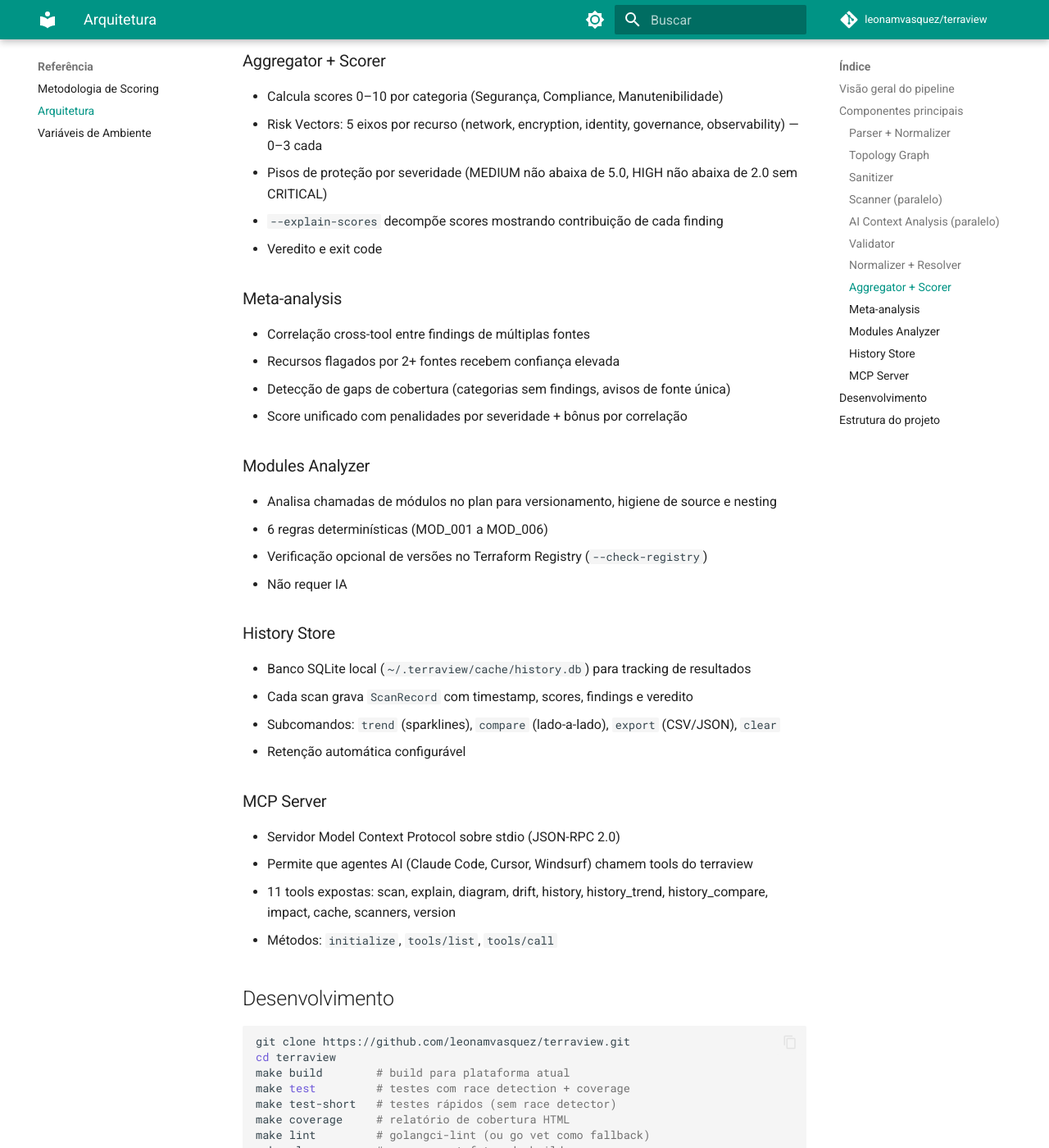
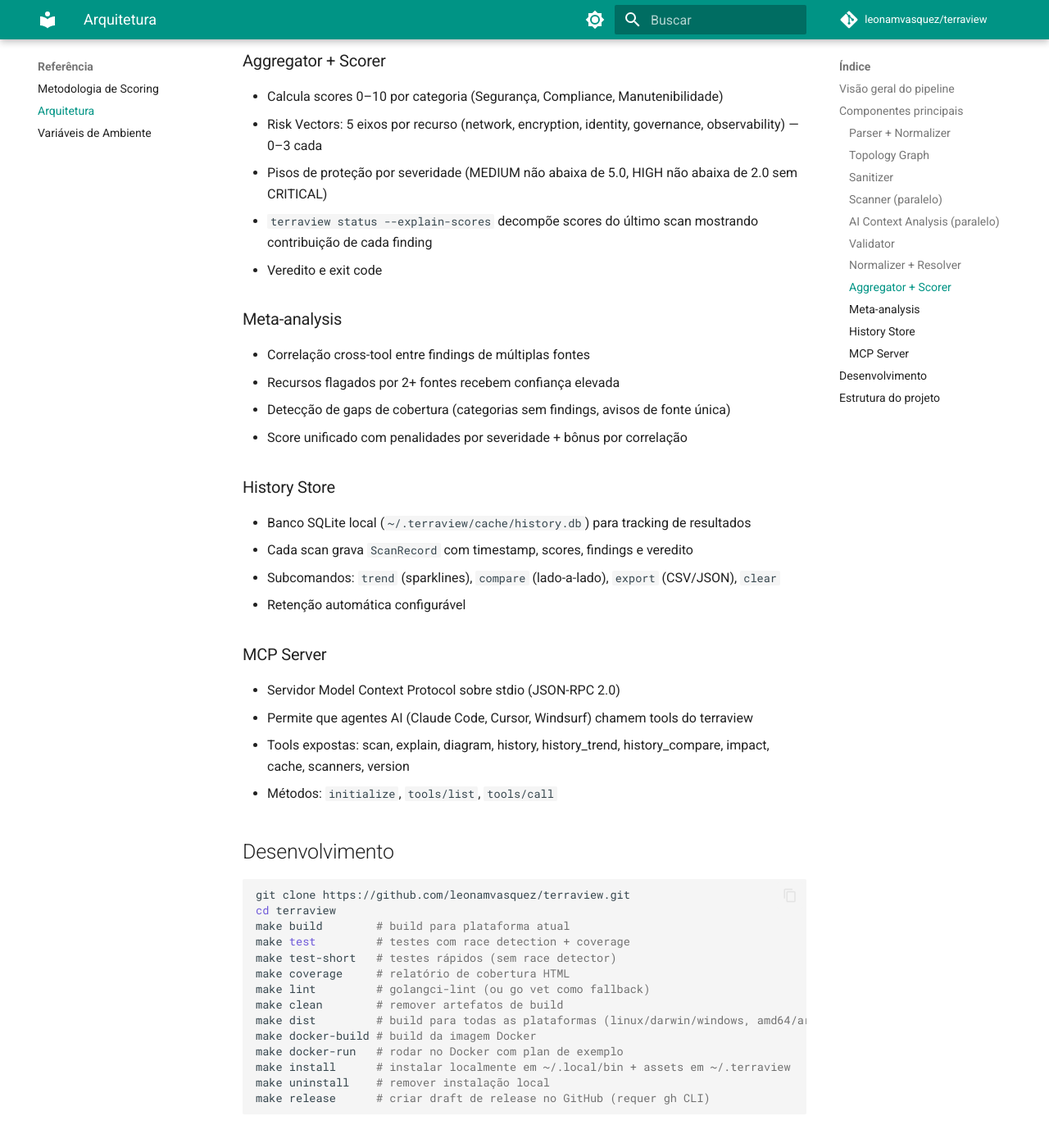
Before and after one commit to leonamvasquez/terraview, an MkDocs documentation site: the page built from docs/reference/architecture.md, in a window 1280 px wide and 1400 px high, scrolled down 3569 px. Shown: the whole window at 82% size. Built offline with MkDocs 1.6.1 and Material for MkDocs 9.7.7, drawn with Linux system fonts in a browser that asks for light colours; comment, search, counter and statistics services are not loaded; some of the changed text lies outside the part shown.

Commit message:
docs: remover referências a comandos removidos no decommission

```diff
--- a/docs/reference/architecture.md
+++ b/docs/reference/architecture.md
@@ -12,7 +12,7 @@
                                         │
 ┌───────────────────────────────────────┼───────────────────────────────────────────┐
 │                                 terraview CLI                                     │
-│  scan | apply | diagram | explain | drift | modules | history | provider | ...    │
+│  scan | status | fix | diagram | explain | history | provider | scanners | mcp    │
 └───────────────────────────────────────┬───────────────────────────────────────────┘
                                         │
                ┌────────────────────────┼────────────────────────┐
@@ -38,10 +38,10 @@
             │  └─────────┬───────────┘        │
             │            │                    │
             ▼            ▼                    ▼
-   ┌──────────────┐  ┌──────────────┐  ┌──────────────────┐
-   │   Modules    │  │   Feature    │  │    Sanitizer     │
-   │   Analyzer   │  │   Extractor  │  │  Plan (redacted) │
-   └──────────────┘  └──────────────┘  └────────┬─────────┘
+                     ┌──────────────┐  ┌──────────────────┐
+                     │   Feature    │  │    Sanitizer     │
+                     │   Extractor  │  │  Plan (redacted) │
+                     └──────────────┘  └────────┬─────────┘
                                                 │
                                        ┌────────┴────────┐
                                        │    AI Cache     │
@@ -150,7 +150,7 @@
 - Calcula scores 0–10 por categoria (Segurança, Compliance, Manutenibilidade)
 - Risk Vectors: 5 eixos por recurso (network, encryption, identity, governance, observability) — 0–3 cada
 - Pisos de proteção por severidade (MEDIUM não abaixa de 5.0, HIGH não abaixa de 2.0 sem CRITICAL)
-- `--explain-scores` decompõe scores mostrando contribuição de cada finding
+- `terraview status --explain-scores` decompõe scores do último scan mostrando contribuição de cada finding
 - Veredito e exit code
 
 ### Meta-analysis
@@ -159,13 +159,6 @@
 - Recursos flagados por 2+ fontes recebem confiança elevada
 - Detecção de gaps de cobertura (categorias sem findings, avisos de fonte única)
 - Score unificado com penalidades por severidade + bônus por correlação
-
-### Modules Analyzer
-
-- Analisa chamadas de módulos no plan para versionamento, higiene de source e nesting
-- 6 regras determinísticas (MOD_001 a MOD_006)
-- Verificação opcional de versões no Terraform Registry (`--check-registry`)
-- Não requer IA
 
 ### History Store
 
@@ -178,7 +171,7 @@
 
 - Servidor Model Context Protocol sobre stdio (JSON-RPC 2.0)
 - Permite que agentes AI (Claude Code, Cursor, Windsurf) chamem tools do terraview
-- 11 tools expostas: scan, explain, diagram, drift, history, history_trend, history_compare, impact, cache, scanners, version
+- Tools expostas: scan, explain, diagram, history, history_trend, history_compare, impact, cache, scanners, version
 - Métodos: `initialize`, `tools/list`, `tools/call`
 
 ## Desenvolvimento
@@ -214,16 +207,15 @@ internal/
   contextanalysis/    # Análise contextual de recursos
   diagram/            # Diagrama ASCII da infraestrutura (AWS)
   downloader/         # Download de releases GitHub
-  drift/              # Detecção e classificação de drift
   explain/            # Explicação em linguagem natural
   feature/            # Extração semântica de features por recurso
+  fix/                # Geração e aplicação de fixes HCL via IA
   history/            # Histórico de scans em SQLite (trends, compare, export)
   i18n/               # Internacionalização (en/pt-BR)
   importer/           # Importação de findings externos
-  installer/          # Instalação de scanners
+  installer/          # Instalação do runtime Ollama (usado por bininstaller)
   mcp/                # Servidor MCP (JSON-RPC 2.0 stdio) para agentes AI
   meta/               # Meta-análise cross-tool
-  modules/            # Análise de módulos Terraform (versão, source, nesting)
   normalizer/         # Deduplicação e normalização
   output/             # Formatadores de saída (pretty, json, sarif, md)
   parser/             # Parser de planos Terraform
```
Also changed, not shown: docs/getting-started/quickstart.md (+0 -3 lines), docs/index.md (+1 -3 lines), docs/usage/ai-providers.md (+7 -4 lines), docs/usage/commands.md (+24 -39 lines).
